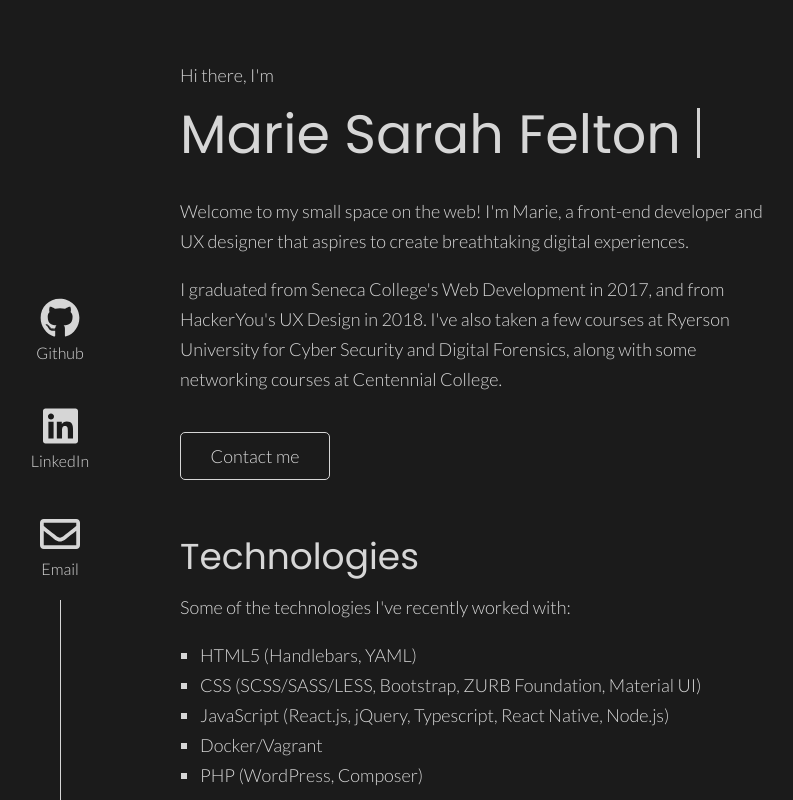
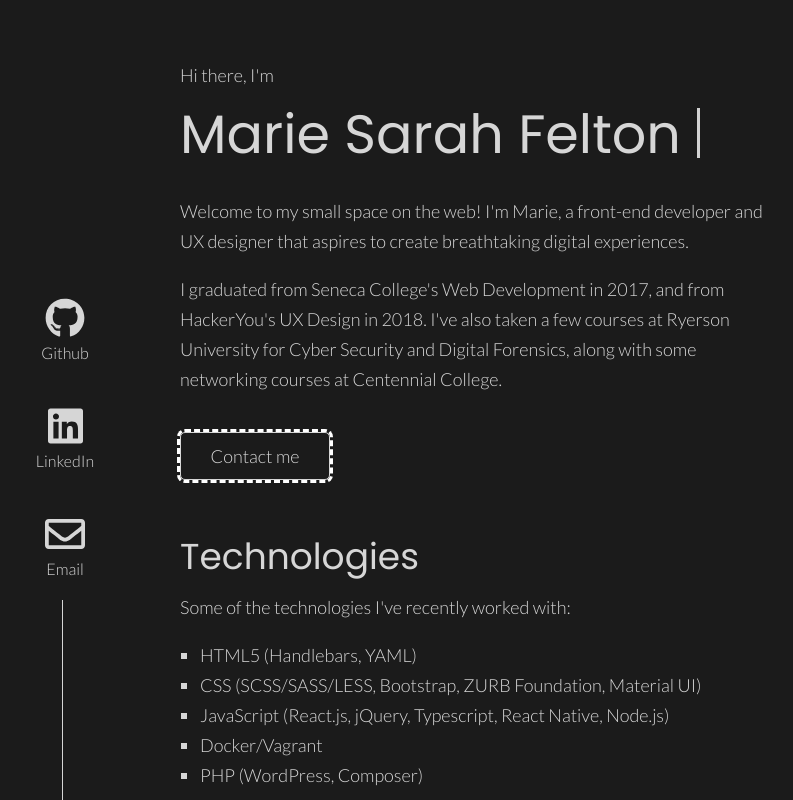
Before and after one commit to gwenevieve/portfolio-v2, a React (Create React App) app: page / in a window 1280 px wide. Both pictures are taken after a click on the button "Contact me". Shown: the top 800 px of the page, without its empty margins (0-793 px from the left). Built offline with nearby package versions, Linux system fonts and the light colour scheme.

Commit message:
Adjusting some focus / hover states

```diff
--- a/src/Components/Button.jsx
+++ b/src/Components/Button.jsx
@@ -23,17 +23,32 @@ const ModalButton = ({
         </ButtonIcon>
       ) : null}
 
-      {icon && modal ? (
+      {icon && modal && type === "submit" ? (
         <ButtonModalIcon
           modal={modal}
           type={type}
           icon={icon}
           disabled={disabled ? disabled : undefined}
           onClick={handleClick ? handleClick : undefined}>
-          <FontAwesomeAnimation>
+          {disabled ? (
+            <FontAwesomeAnimation>
+              <FontAwesomeIcon icon={icon} />
+            </FontAwesomeAnimation>
+          ) : (
             <FontAwesomeIcon icon={icon} />
-          </FontAwesomeAnimation>
+          )}
         </ButtonModalIcon>
+      ) : null}
+
+      {icon && modal ? (
+        <ButtonIcon
+          modal={modal}
+          type={type}
+          icon={icon}
+          disabled={disabled ? disabled : undefined}
+          onClick={handleClick ? handleClick : undefined}>
+          <FontAwesomeIcon icon={icon} />
+        </ButtonIcon>
       ) : null}
 
       {icon && socialLinks ? (
@@ -83,6 +98,11 @@ const Button = styled.button`
     background-color: ${(props) =>
       props.modal === true ? "#1b1b1b" : "#d6d6d6"};
     cursor: pointer;
+  }
+  &:focus {
+    transition: none;
+    outline: ${(props) =>
+      props.modal === true ? " 3px dashed #1b1b1b" : "3px dashed #ffffff"};
   }
 `;
 
@@ -142,10 +162,18 @@ const ButtonIcon = styled.button`
   &:hover {
     cursor: pointer;
   }
+  &:focus {
+    transition: none;
+    outline: ${(props) =>
+      props.modal === true && props.icon
+        ? "3px dashed #1b1b1b"
+        : "3px dashed #d6d6d6"};
+  }
   ${({ socialLinks }) =>
     socialLinks &&
     `
     display: flex;
+    width: 120px;
     flex-direction: column;
     align-items: center;
     justify-content: center;
@@ -154,6 +182,9 @@ const ButtonIcon = styled.button`
     padding: 12px 0px;
     margin: 10px 0px;
     color: #d6d6d6;
+    @media (min-width: 992px) {
+      margin-left: 5px;
+    }
     @media (max-width: 500px) {
       width: 80px;
     }
@@ -169,6 +200,10 @@ const ButtonIcon = styled.button`
       background-color: unset;
       cursor: pointer;
     }
+    &:focus {
+      transition: none;
+      outline: 3px dashed #d6d6d6;
+    }
   `}
 `;
 
--- a/src/Components/Link.jsx
+++ b/src/Components/Link.jsx
@@ -43,6 +43,10 @@ const StyledLink = styled.a`
     background-color: #d6d6d6;
     cursor: pointer;
   }
+  &:focus {
+    transition: none;
+    outline: 3px dashed #d6d6d6;
+  }
 `;
 
 const StyledIcon = styled.a`
@@ -51,7 +55,6 @@ const StyledIcon = styled.a`
   color: #d6d6d6;
   background: unset;
   border: 1px solid #d6d6d6;
-  border-radius: 5px;
   padding: 12px 0px;
   margin: 20px 0px;
   width: 120px;
@@ -67,6 +70,10 @@ const StyledIcon = styled.a`
     background-color: #d6d6d6;
     cursor: pointer;
   }
+  &:focus {
+    transition: none;
+    outline: 3px dashed #d6d6d6;
+  }
 
   ${({ icon }) =>
     icon &&
@@ -77,6 +84,9 @@ const StyledIcon = styled.a`
     justify-content: center;
     border: unset;
     margin: 10px 0px;
+    @media (min-width: 992px) {
+      margin-left: 5px;
+    }
     svg {
       margin-bottom: 5px;
       font-size: 40px;
@@ -89,6 +99,10 @@ const StyledIcon = styled.a`
       background-color: unset;
       cursor: pointer;
     }
+    &:focus {
+      transition: none;
+      outline: 3px dashed #d6d6d6;
+    }
   `}
 `;
 
--- a/src/Components/Modal.jsx
+++ b/src/Components/Modal.jsx
@@ -148,6 +148,7 @@ const ContactModal = ({ modalActive, setModalActive }) => {
             <Button
               aria="Close the contact modal"
               type="button"
+              modal={true}
               icon={faTimes}
               handleClick={() => setModalActive(!modalActive)}
             />
@@ -381,6 +382,9 @@ const Input = styled.input`
     color: #b3b1b1;
     font-weight: 300;
   }
+  &:focus {
+    outline: 3px dashed #1b1b1b;
+  }
 `;
 
 const InputContainer = styled.div`
@@ -422,7 +426,8 @@ const Comments = styled.textarea`
     font-size: 14px;
     font-weight: bolder;
   }
-  @media (max-width: 500px) {
+  &:focus {
+    outline: 3px dashed #1b1b1b;
   }
 `;
 
```
